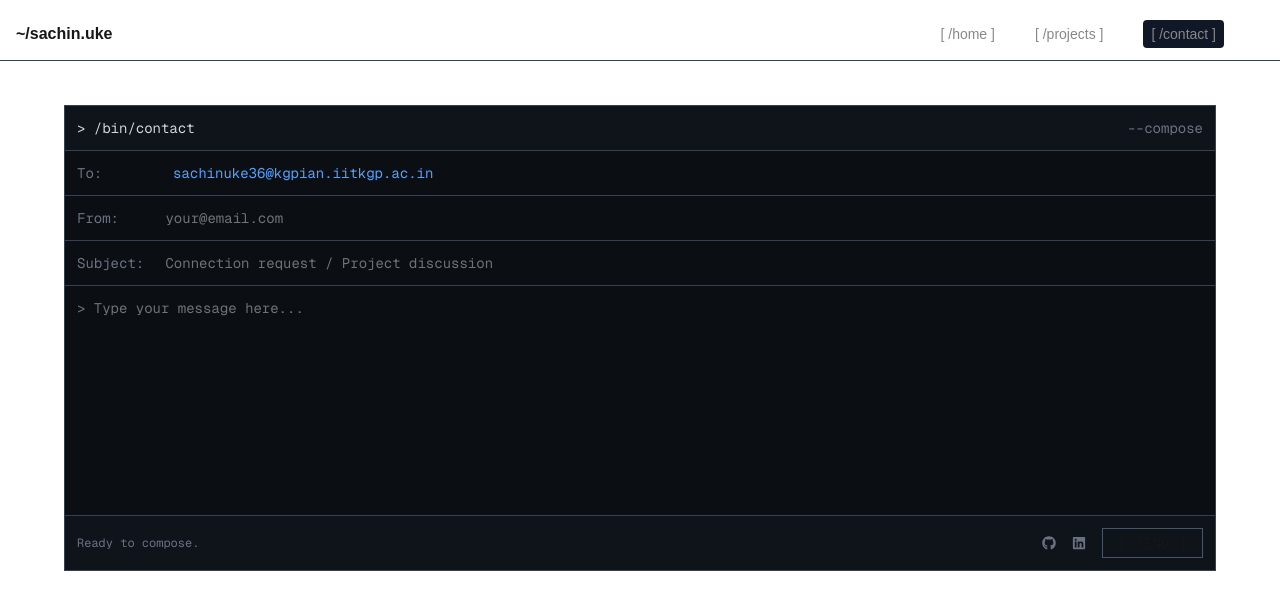
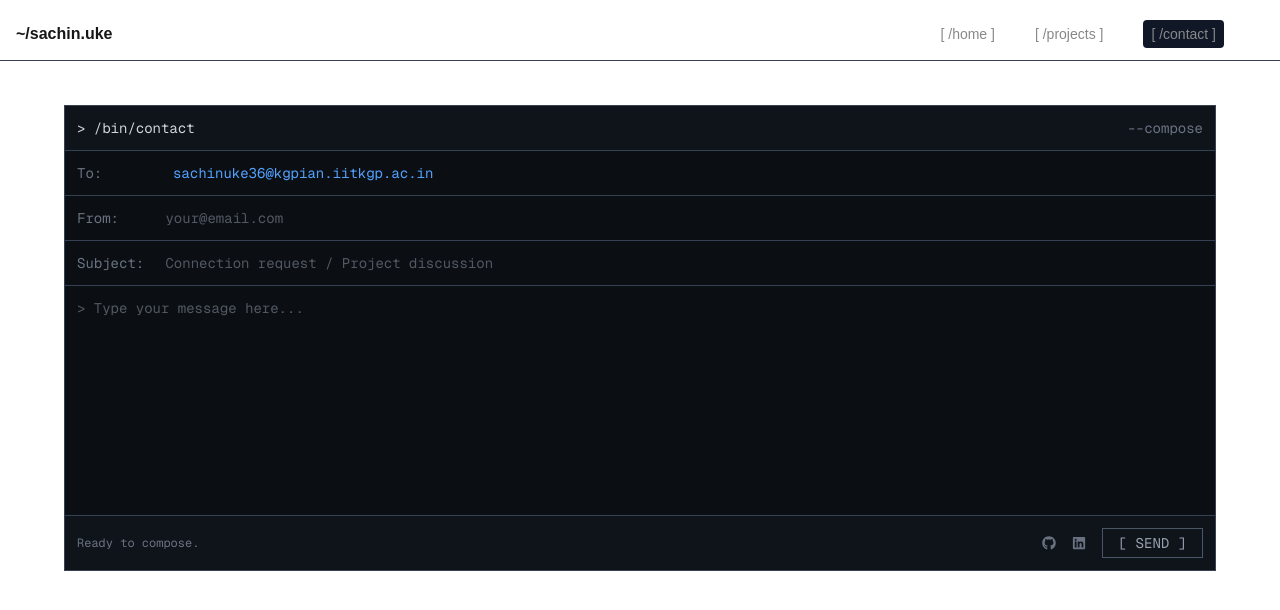
Before and after one commit to sachinuke36/portfolio2, a Next.js app: page /contact in a window 1280 px wide. Shown: the top 610 px of the page. Built offline with nearby package versions, Linux system fonts and the light colour scheme.

Commit message:
fix: contact-form

```diff
--- a/app/contact/page.tsx
+++ b/app/contact/page.tsx
@@ -16,7 +16,7 @@ export default function Contact() {
   }
 
   return (
-    <div className="font-mono max-w-6xl mx-auto mt-2 md:mt-6 text-sm px-2 md:px-0">
+    <div className="font-mono text-gray-400 max-w-6xl mx-auto mt-2 md:mt-6 text-sm px-2 md:px-0">
 
       {/* Header */}
       <div className="flex justify-between border border-gray-700 p-2 md:p-3 bg-[#0f131a]">
@@ -42,7 +42,7 @@ export default function Contact() {
           <input
             type="email"
             placeholder="your@email.com"
-            className="bg-transparent outline-none text-gray-300 w-full text-xs md:text-sm"
+            className="bg-transparent outline-none  w-full text-xs md:text-sm"
             required
           />
         </div>
@@ -53,7 +53,7 @@ export default function Contact() {
           <input
             type="text"
             placeholder="Connection request / Project discussion"
-            className="bg-transparent outline-none text-gray-300 w-full text-xs md:text-sm"
+            className="bg-transparent outline-none  w-full text-xs md:text-sm"
           />
         </div>
 
@@ -62,7 +62,7 @@ export default function Contact() {
           <textarea
             rows={10}
             placeholder="> Type your message here..."
-            className="w-full bg-transparent outline-none text-gray-300 resize-none text-xs md:text-sm"
+            className="w-full bg-transparent outline-none resize-none text-xs md:text-sm"
             required
           />
         </div>
```
